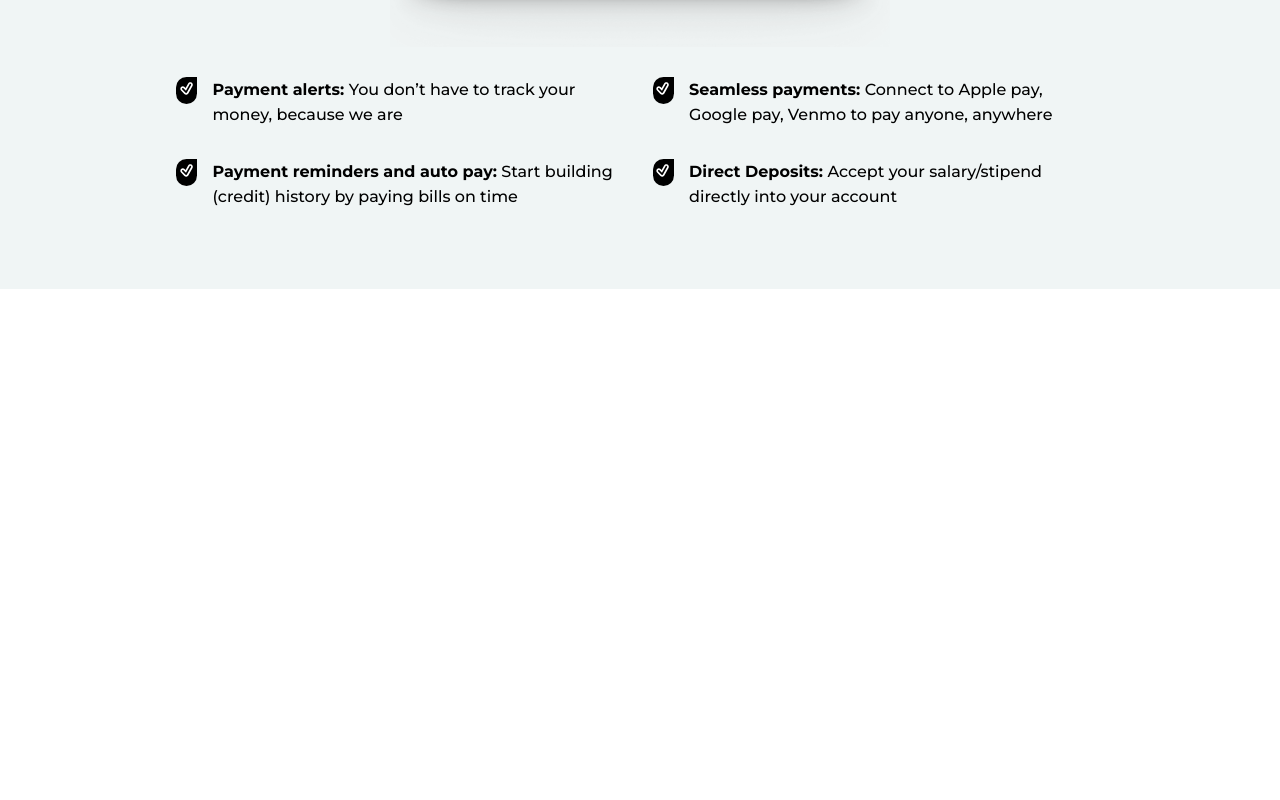
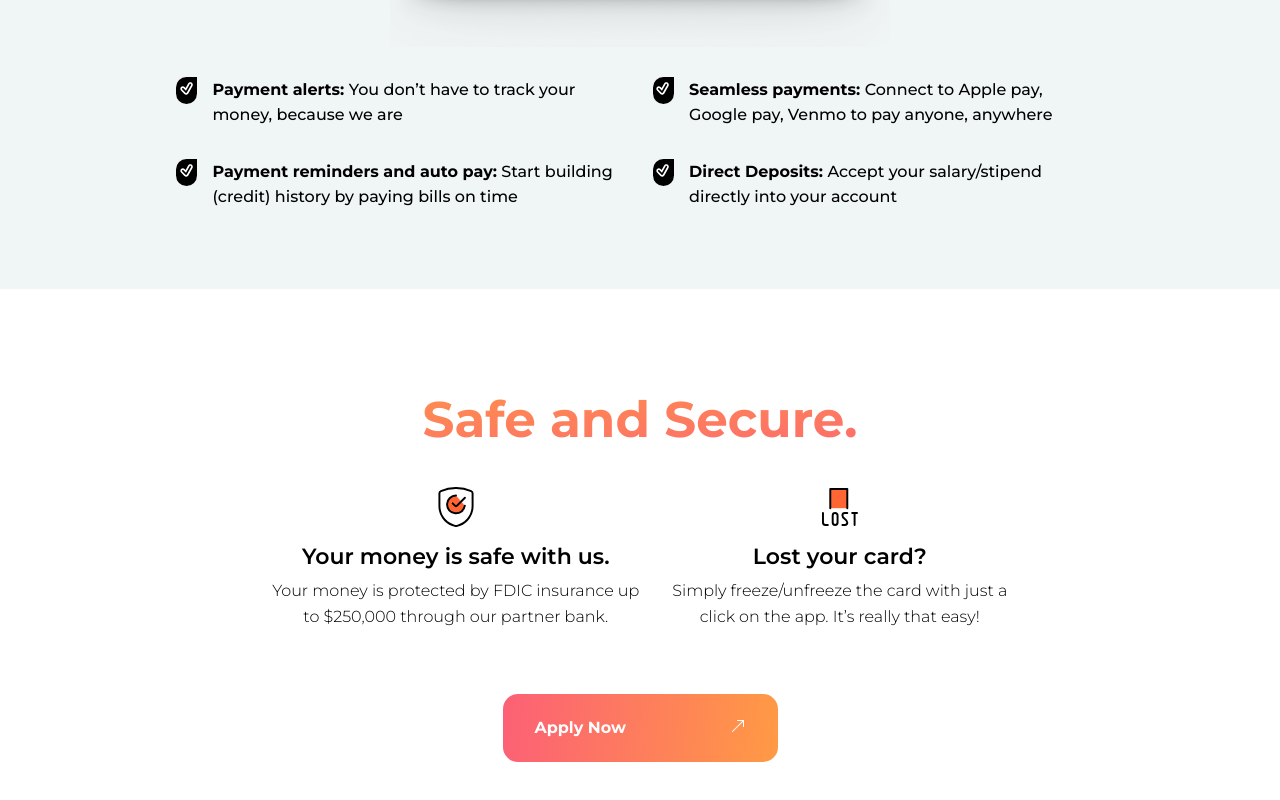
Before and after one commit to Aman7400/zolve, a React (Create React App) app: page / in a window 1280 px wide. Shown: the part 6348-7148 px from the top of the page. Before the commit the page ends 6637 px from the top, so only its background shows below. Built offline with nearby package versions, Linux system fonts and the light colour scheme.

Commit message:
Safe n Secure Section Done

```diff
--- a/src/App.js
+++ b/src/App.js
@@ -5,6 +5,7 @@ import GivingDream from "./sections/GivingDream/GivingDream";
 import Hero from "./sections/Hero/Hero";
 import Money from "./sections/Money/Money";
 import Rewards from "./sections/Rewards/Rewards";
+import SafeNSecure from "./sections/SafeNSecure/SafeNSecure";
 import StayUpdate from "./sections/StayUpdated/StayUpdate";
 import Tailor from "./sections/Tailor/Tailor";
 import Testimonial from "./sections/Testimonials/Testimonial";
@@ -33,6 +34,8 @@ function App() {
       <Testimonial />
       {/* Money at Fingertips */}
       <Money />
+      {/* Safe n Secure */}
+      <SafeNSecure />
     </>
   );
 }
--- /dev/null
+++ b/src/sections/SafeNSecure/SafeNSecure.jsx
@@ -0,0 +1,94 @@
+import React from "react";
+import styled from "styled-components";
+import Btn1 from "../../components/Button/Btn1";
+
+const Wrapper = styled.div`
+  padding: 6rem 8rem;
+  h1 {
+    text-align: center;
+    font-size: 50px;
+    line-height: 70px;
+    background: -webkit-linear-gradient(96deg, #fc6076 0%, #ff9a44 100%);
+    -webkit-background-clip: text;
+    -webkit-text-fill-color: transparent;
+  }
+  a {
+    font-size: 16px;
+    margin: 0 auto;
+  }
+`;
+
+const FeaTureContentConainer = styled.section`
+  display: flex;
+  margin: 0 8rem;
+  padding-bottom: 2rem;
+`;
+
+const FeatureCard = styled.section`
+  text-align: center;
+  padding: 2rem 1rem;
+  span {
+    display: block;
+    padding-bottom: 0.8rem;
+    img {
+      width: 36px;
+      height: 40px;
+    }
+  }
+
+  h6 {
+    font-size: 22px;
+    font-weight: 600;
+    line-height: 26px;
+    margin-bottom: 0.5rem;
+  }
+  p {
+    font-size: 16px;
+    font-weight: 300;
+    line-height: 26px;
+  }
+`;
+
+const SafeNSecure = () => {
+  return (
+    <Wrapper>
+      {/* Heading */}
+      <h1>Safe and Secure.</h1>
+      {/* Feature Content */}
+      <FeaTureContentConainer>
+        {/* Card 1 */}
+        <FeatureCard>
+          {/* Icon */}
+          <span>
+            <img src="/assets/safeNSecure/ss-1.svg" alt="" />
+          </span>
+          {/* Heading */}
+          <h6>Your money is safe with us.</h6>
+          {/* Description */}
+          <p>
+            Your money is protected by FDIC insurance up to $250,000 through our
+            partner bank.
+          </p>
+        </FeatureCard>
+        {/* Card 2 */}
+        <FeatureCard>
+          {/* Icon */}
+          <span>
+            <img src="/assets/safeNSecure/ss-2.svg" alt="" />
+          </span>
+          {/* Heading */}
+          <h6>Lost your card?</h6>
+          {/* Description */}
+          <p>
+            Simply freeze/unfreeze the card with just a click on the app. It’s
+            really that easy!
+          </p>
+        </FeatureCard>
+      </FeaTureContentConainer>
+      {/* Apply Now Button */}
+      <Btn1 title="Apply Now" size="lg" />
+    </Wrapper>
+  );
+};
+
+export default SafeNSecure;
```
Also changed, not shown: public/assets/safeNSecure/ss-1.svg (added), public/assets/safeNSecure/ss-2.svg (added).
